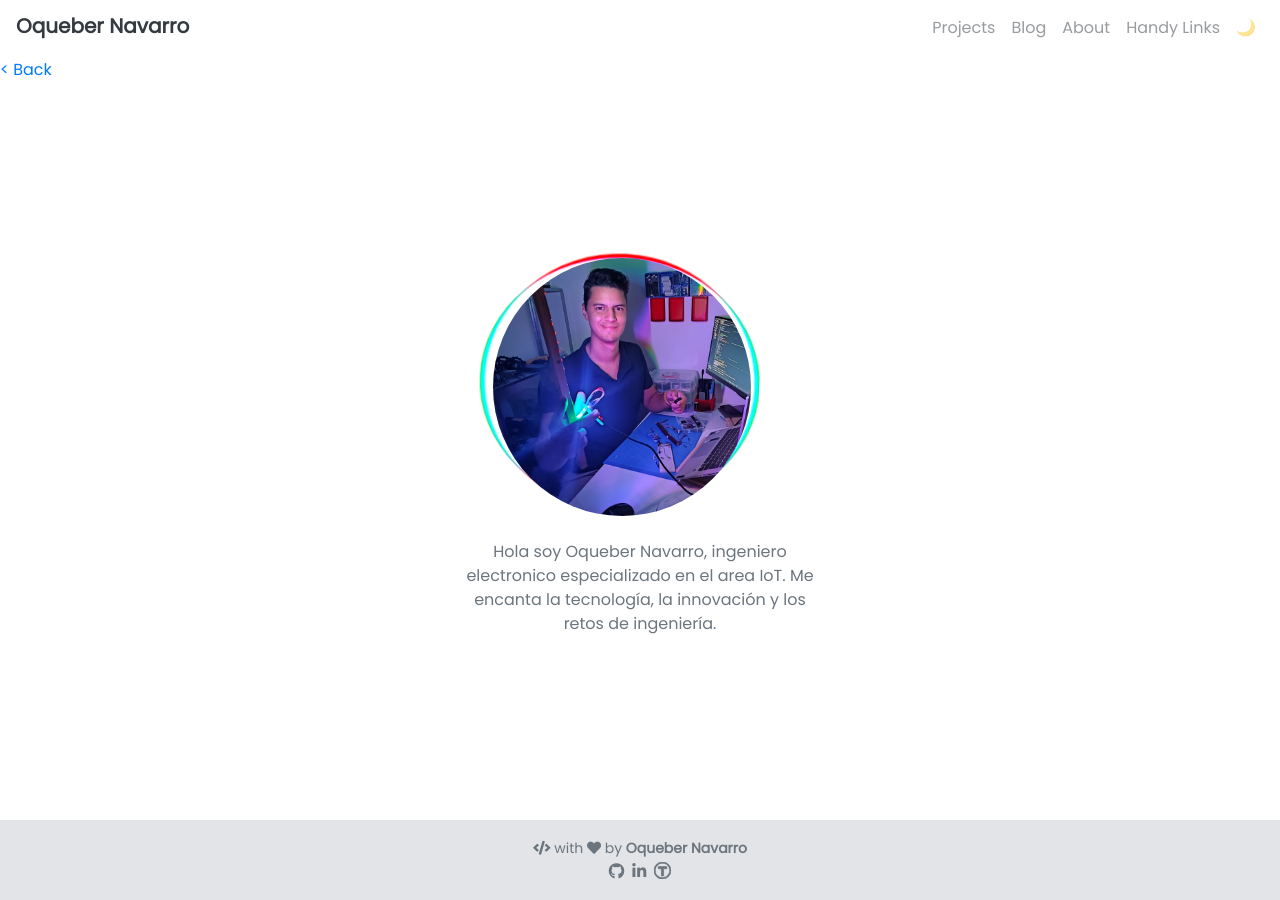
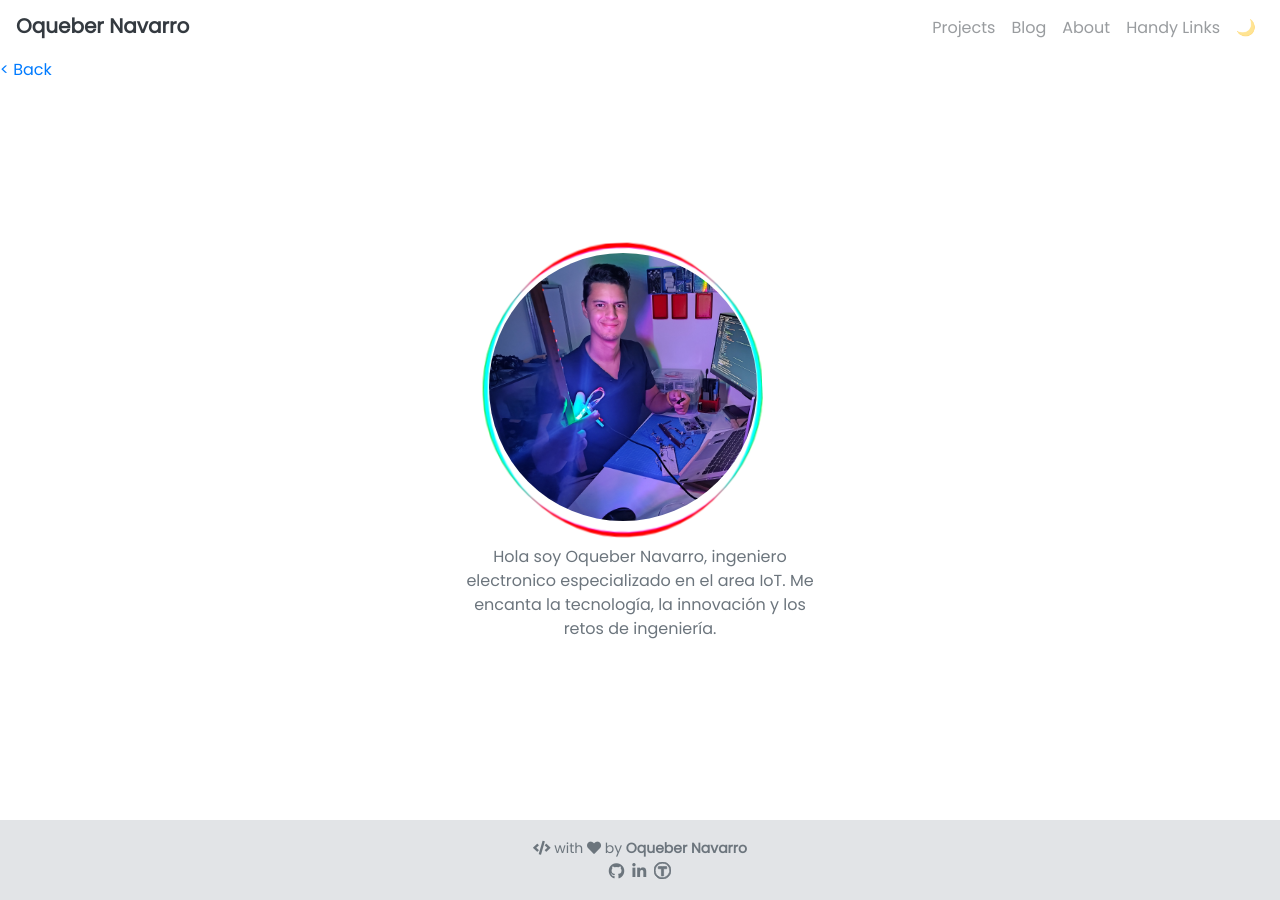
Before and after one commit to oqueber/oqueber.github.io, a Jekyll site: the page built from pages/index.md, in a window 1280 px wide. Built offline with Jekyll 4.4.1, drawn with Linux system fonts in a browser that asks for light colours; nearby versions of some CDN libraries.

Commit message:
update halo

```diff
--- a/_includes/landing.html
+++ b/_includes/landing.html
@@ -6,8 +6,8 @@
       <div id="dummy"></div>
       <div id="element">
         <div style="width: 90%; position: relative;">
-            <img style="width: 82%; position: inherit; z-index: 1;" src="{{ site.author.image }}" alt="{{ site.title }}" class="circle-image wow animated zoomIn" data-wow-delay=".1s">
-            <div class="circle-holder">
+            <img style="width: 85%; position: inherit; z-index: 1;" src="{{ site.author.image }}" alt="{{ site.title }}" class="circle-image wow animated zoomIn" data-wow-delay=".1s">
+            <div class="circle-holder wow animated zoomIn" data-wow-delay=".1s">
               <div class="circle red"></div>
               <div class="circle green"></div>
               <div class="circle blue"></div>
@@ -23,14 +23,14 @@
 </div>
 
 <style>
-.circle-holder {
+  .circle-holder {
   position: absolute;
   width: 95%;
   animation: rotate 10s linear infinite;
   z-index: 0;
-  height: 100%;
-  top: -5px;
-  left: 5px;
+  height: 110%;
+  top: -10px;
+  left: 8px;
 }
 
 .circle {
```
